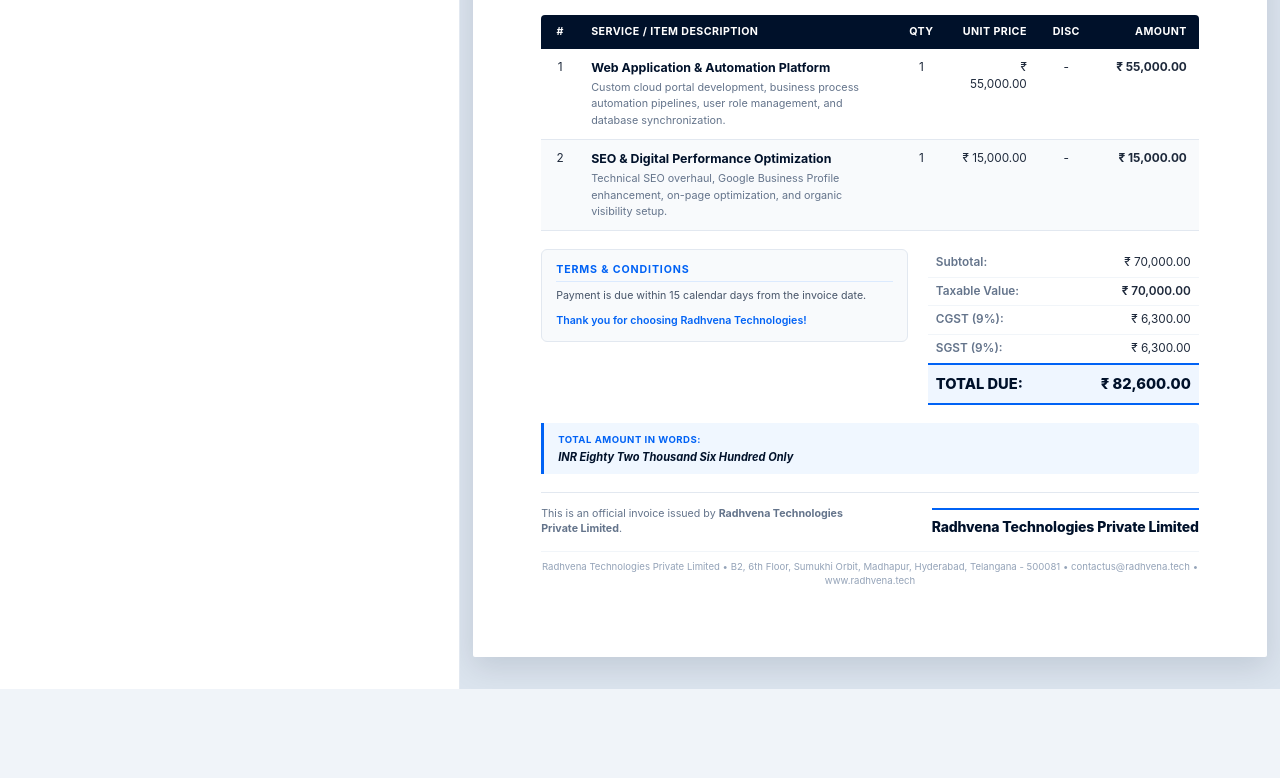
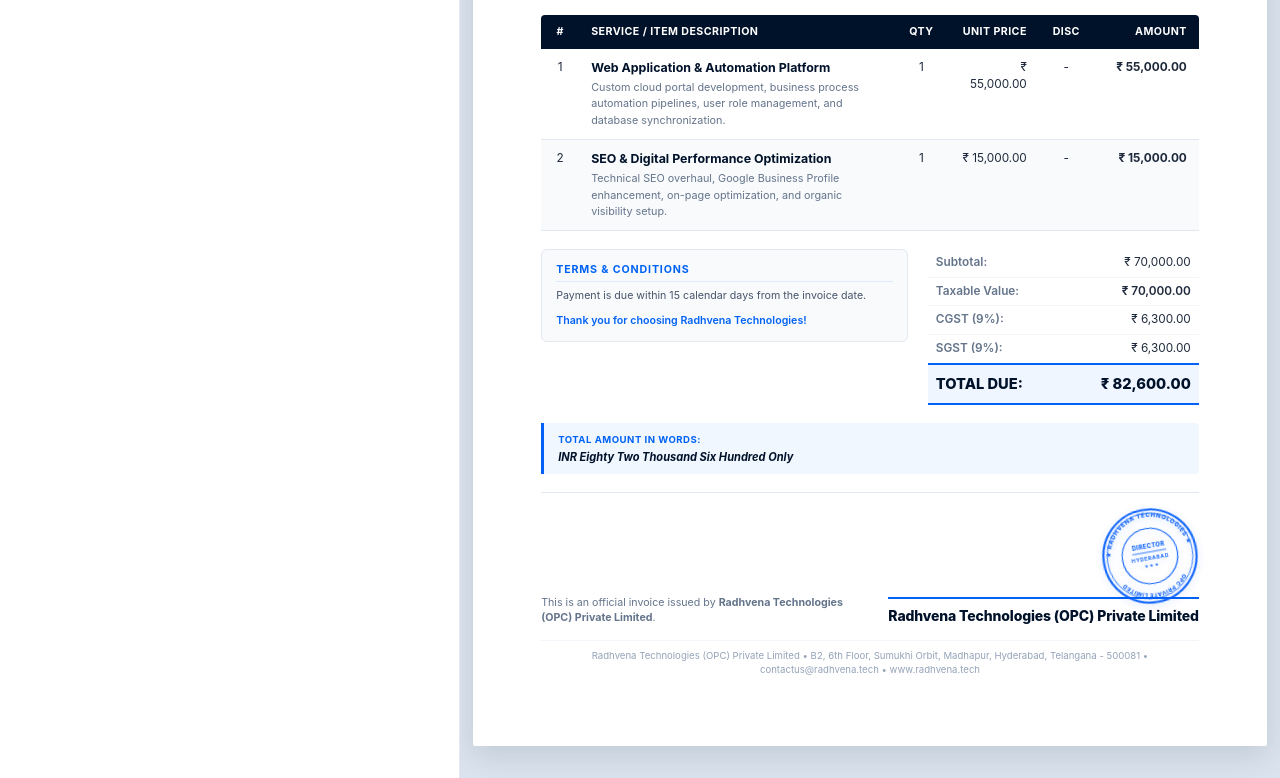
Before and after one commit to amanhussain196/radhvena_client_invoices, a plain HTML site: page index.html in a window 1280 px wide. Shown: the part 704-1482 px from the top of the page. Before the commit the page ends 1393 px from the top, so only its background shows below. Drawn offline with Linux system fonts and the light colour scheme.

Commit message:
Add circular corporate stamp for Radhvena Technologies OPC Private Limited

```diff
--- a/app.js
+++ b/app.js
@@ -103,7 +103,7 @@ function formatDate(d) {
 const DEFAULT_INVOICE = {
   // Company details
   company: {
-    name: "Radhvena Technologies Private Limited",
+    name: "Radhvena Technologies (OPC) Private Limited",
     tagline: "Technology • Automation • Growth",
     address: "B2, 6th Floor, Sumukhi Orbit, Madhapur",
     city: "Hyderabad",
@@ -127,7 +127,8 @@ const DEFAULT_INVOICE = {
     currency: "INR",
     currencySymbol: "₹",
     status: "unpaid", // unpaid, paid, overdue
-    taxType: "intra" // intra (CGST+SGST 18%), inter (IGST 18%), none (0%), auto
+    taxType: "intra", // intra (CGST+SGST 18%), inter (IGST 18%), none (0%), auto
+    showStamp: true
   },
 
   // Client Details (All purely optional)
@@ -365,6 +366,8 @@ function render() {
   // Simple Terms & Notes
   document.getElementById('input-terms').value = invoiceData.terms || '';
   document.getElementById('input-notes').value = invoiceData.notes || '';
+  const stampCheck = document.getElementById('input-show-stamp');
+  if (stampCheck) stampCheck.checked = invoiceData.meta.showStamp !== false;
 
   // Render Line Item Editors in Left Panel
   renderLineItemEditors();
@@ -606,6 +609,17 @@ function syncInvoicePreview(totals) {
   // Simple Terms and Notes
   document.getElementById('pv-terms').textContent = invoiceData.terms || 'Payment is due within 15 calendar days from the invoice date.';
   document.getElementById('pv-notes').textContent = invoiceData.notes || 'Thank you for choosing Radhvena Technologies!';
+
+  // Circular Stamp visibility
+  const stampEl = document.getElementById('pv-stamp-wrapper');
+  if (stampEl) {
+    stampEl.style.display = (invoiceData.meta.showStamp !== false) ? 'flex' : 'none';
+  }
+}
+
+function toggleStamp(checked) {
+  invoiceData.meta.showStamp = checked;
+  render();
 }
 
 // -------------------------------------------------------------
@@ -781,6 +795,9 @@ function loadSavedDraft() {
       const parsed = JSON.parse(raw);
       delete parsed.bank;
       delete parsed.signatory;
+      if (parsed.company && (!parsed.company.name || parsed.company.name === "Radhvena Technologies Private Limited")) {
+        parsed.company.name = "Radhvena Technologies (OPC) Private Limited";
+      }
       invoiceData = Object.assign({}, DEFAULT_INVOICE, parsed);
     }
   } catch (e) {
--- a/index.html
+++ b/index.html
@@ -4,7 +4,7 @@
   <meta charset="UTF-8" />
   <meta name="viewport" content="width=device-width, initial-scale=1.0" />
   <title>Radhvena Technologies — Invoice Studio</title>
-  <meta name="description" content="Professional GST invoice maker web tool for Radhvena Technologies Private Limited." />
+  <meta name="description" content="Professional GST invoice maker web tool for Radhvena Technologies (OPC) Private Limited." />
   <link rel="icon" type="image/png" href="radhvena-logo.png" />
   <link rel="stylesheet" href="styles.css" />
 </head>
@@ -252,6 +252,13 @@
               <label>Client Note / Message</label>
               <textarea id="input-notes" class="input" rows="2" placeholder="e.g. Thank you for choosing Radhvena Technologies!" onchange="invoiceData.notes = this.value; render();"></textarea>
             </div>
+
+            <div class="form-group" style="display: flex; align-items: center; gap: 0.6rem; margin-top: 0.75rem;">
+              <input type="checkbox" id="input-show-stamp" style="width: 18px; height: 18px;" checked onchange="toggleStamp(this.checked)" />
+              <label for="input-show-stamp" style="margin: 0; font-size: 0.8rem; cursor: pointer;">
+                Show Circular Company Stamp (Radhvena Technologies OPC Pvt Ltd)
+              </label>
+            </div>
           </div>
         </div>
 
@@ -282,7 +289,7 @@
             <div class="inv-brand">
               <img src="radhvena-logo.png" alt="Radhvena Logo" class="inv-brand-logo" onerror="this.src='R.png'" />
               <div>
-                <div class="inv-company-name" id="pv-company-name">Radhvena Technologies Private Limited</div>
+                <div class="inv-company-name" id="pv-company-name">Radhvena Technologies (OPC) Private Limited</div>
                 <div class="inv-company-tagline" id="pv-company-tagline">Technology • Automation • Growth</div>
               </div>
             </div>
@@ -446,24 +453,65 @@
           </div>
         </div>
 
-        <!-- FOOTER: Simple Clean Company Signatory -->
+        <!-- FOOTER: Circular Corporate Stamp & Company Signatory -->
         <div>
           <div class="inv-footer-grid">
             <div class="inv-footer-note">
-              This is an official invoice issued by <strong>Radhvena Technologies Private Limited</strong>.
+              This is an official invoice issued by <strong>Radhvena Technologies (OPC) Private Limited</strong>.
             </div>
 
-            <!-- Right: Just Radhvena Technologies Private Limited (No stamp, no extra lines) -->
+            <!-- Right: Circular Corporate Stamp + Company Signature Line -->
             <div class="inv-signature-block">
+              <!-- Circular Rubber Stamp SVG -->
+              <div class="inv-stamp-wrapper" id="pv-stamp-wrapper">
+                <svg width="100" height="100" viewBox="0 0 120 120" xmlns="http://www.w3.org/2000/svg" class="circular-company-stamp">
+                  <defs>
+                    <path id="stampUpperArc" d="M 12,60 A 48,48 0 1,1 108,60" fill="none" />
+                    <path id="stampLowerArc" d="M 106,60 A 46,46 0 0,1 14,60" fill="none" />
+                  </defs>
+                  <!-- Outer double border -->
+                  <circle cx="60" cy="60" r="57" fill="none" stroke="#005afa" stroke-width="2.6" />
+                  <circle cx="60" cy="60" r="52.5" fill="none" stroke="#005afa" stroke-width="1" />
+                  <circle cx="60" cy="60" r="34" fill="none" stroke="#005afa" stroke-width="1.4" />
+
+                  <!-- Upper curved text: RADHVENA TECHNOLOGIES -->
+                  <text font-size="7.4" font-weight="800" fill="#005afa" letter-spacing="0.7">
+                    <textPath href="#stampUpperArc" startOffset="50%" text-anchor="middle">
+                      ★ RADHVENA TECHNOLOGIES ★
+                    </textPath>
+                  </text>
+
+                  <!-- Lower curved text: OPC PRIVATE LIMITED -->
+                  <text font-size="6.8" font-weight="800" fill="#005afa" letter-spacing="0.5">
+                    <textPath href="#stampLowerArc" startOffset="50%" text-anchor="middle">
+                      OPC PRIVATE LIMITED
+                    </textPath>
+                  </text>
+
+                  <!-- Stamp center details -->
+                  <text x="60" y="50" text-anchor="middle" font-size="7.2" font-weight="800" fill="#005afa" letter-spacing="0.5">
+                    DIRECTOR
+                  </text>
+                  <line x1="39" y1="55" x2="81" y2="55" stroke="#005afa" stroke-width="1" />
+                  <text x="60" y="65" text-anchor="middle" font-size="6.2" font-weight="700" fill="#005afa" letter-spacing="0.8">
+                    HYDERABAD
+                  </text>
+                  <text x="60" y="74" text-anchor="middle" font-size="5" font-weight="800" fill="#005afa">
+                    ★ ★ ★
+                  </text>
+                </svg>
+              </div>
+
+              <!-- Company Sign Title -->
               <div class="inv-company-sign">
-                Radhvena Technologies Private Limited
+                Radhvena Technologies (OPC) Private Limited
               </div>
             </div>
           </div>
 
           <!-- Bottom Micro Footer -->
           <div class="inv-page-bottom">
-            Radhvena Technologies Private Limited • B2, 6th Floor, Sumukhi Orbit, Madhapur, Hyderabad, Telangana - 500081 • contactus@radhvena.tech • www.radhvena.tech
+            Radhvena Technologies (OPC) Private Limited • B2, 6th Floor, Sumukhi Orbit, Madhapur, Hyderabad, Telangana - 500081 • contactus@radhvena.tech • www.radhvena.tech
           </div>
         </div>
 
--- a/styles.css
+++ b/styles.css
@@ -736,7 +736,7 @@ textarea {
   margin-top: 2px;
 }
 
-/* Simple Clean Footer */
+/* Simple Clean Footer with Circular Stamp */
 .inv-footer-grid {
   display: flex;
   justify-content: space-between;
@@ -758,6 +758,24 @@ textarea {
   display: flex;
   flex-direction: column;
   align-items: flex-end;
+}
+
+/* Stamp styling */
+.inv-stamp-wrapper {
+  display: flex;
+  justify-content: flex-end;
+  margin-bottom: -8px;
+  position: relative;
+  z-index: 5;
+}
+
+.circular-company-stamp {
+  width: 98px;
+  height: 98px;
+  transform: rotate(-10deg);
+  opacity: 0.92;
+  filter: drop-shadow(0 2px 4px rgba(0, 98, 245, 0.2));
+  user-select: none;
 }
 
 .inv-company-sign {
```
